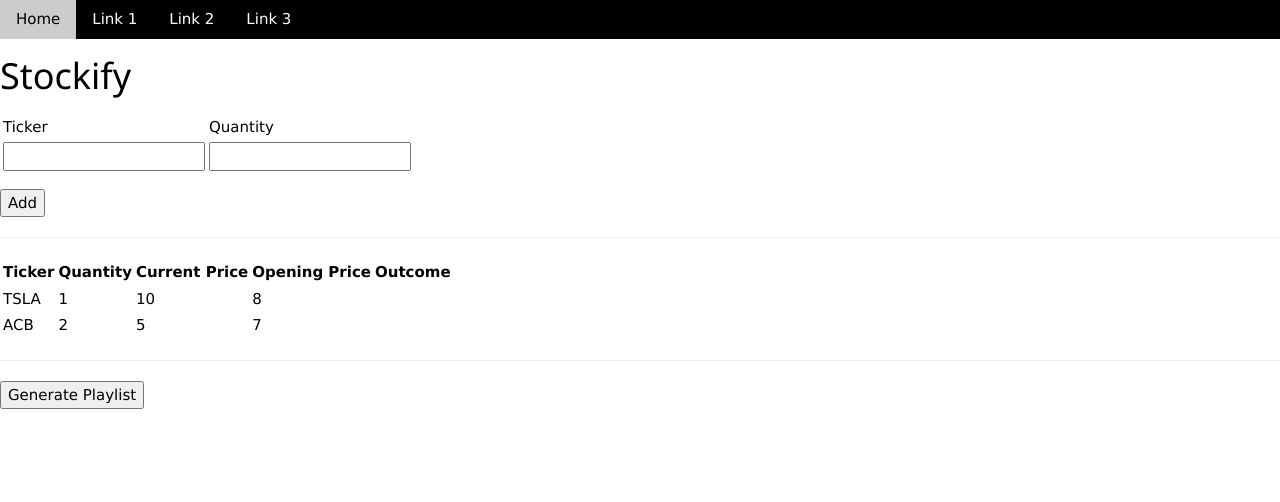
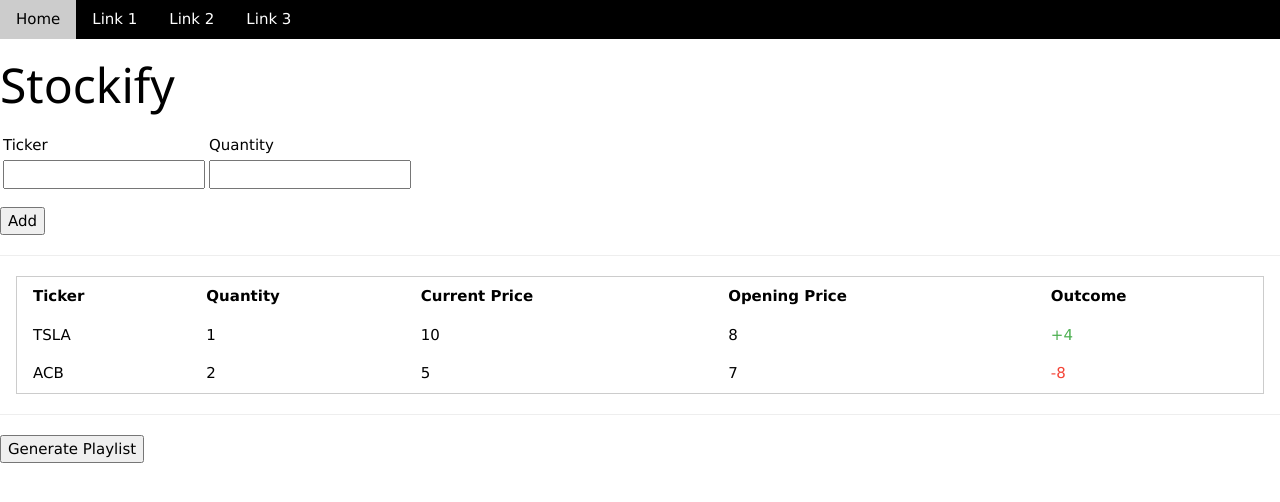
Before and after one commit to ndellamaria/stockify, a Flask app: page /table in a window 1280 px wide. Shown: the top 502 px of the page. Run offline with Flask 2, Linux system fonts and the light colour scheme; some libraries are stand-ins or nearby versions.

Commit message:
additional styling

```diff
--- a/app.py
+++ b/app.py
@@ -16,14 +16,24 @@ stockList = [
     "quantity": 1,
     "current_price": 10,
     "opening_price": 8,
+    "change": 4,
     },
     {
     "name": 'ACB',
     "quantity": 2,
     "current_price": 5,
-    "opening_price": 7
+    "opening_price": 7,
+    "change": -8
     }
 ]
+
+colors = []
+for a in stockList:
+    if a['change'] >= 0:
+        a['change'] = '+' + str(a['change'])
+        a['color'] = "w3-text-green"
+    else:
+        a['color'] = "w3-text-red"
 
 searchq = "sad country"
 
--- a/static/stylesheets/style.css
+++ b/static/stylesheets/style.css
@@ -1,3 +1,7 @@
+h1 {
+  text-align: center;
+}
+
 div {
   height: auto;
   width: auto;
--- a/templates/table.html
+++ b/templates/table.html
@@ -2,7 +2,7 @@
 
 {% block content %}
 
-  <h1>Stockify</h1>
+  <h1 class="w3-xxxlarge w3 center">Stockify</h1>
     <form action="" method="post" novalidate>
 
       {{ form.hidden_tag() }}
@@ -34,8 +34,9 @@
       {% endif %}
       {% endwith %}
     </form>
-
-<table id="my_table">
+<script src="{{url_for('static', filename='script.js')}}"></script>
+<div class="w3-container">
+<table id="tableID" class="w3-table w3-border">
   <tr>
     <th> Ticker </th>
     <th> Quantity </th>
@@ -50,11 +51,12 @@
       <td>{{stock.quantity}}</td>
       <td>{{stock.current_price}}</td>
       <td>{{stock.opening_price}}</td>
-      <td>{{stock.change}}</td>
+      <td class={{ stock.color }}>{{stock.change}}</td>
     </tr>
   </tbody>
   {% endfor %}
 </table>
+</div>
 
 <hr>
 
```
Also changed, not shown: static/js/script.js (+23 -1 lines), 2 other files.
